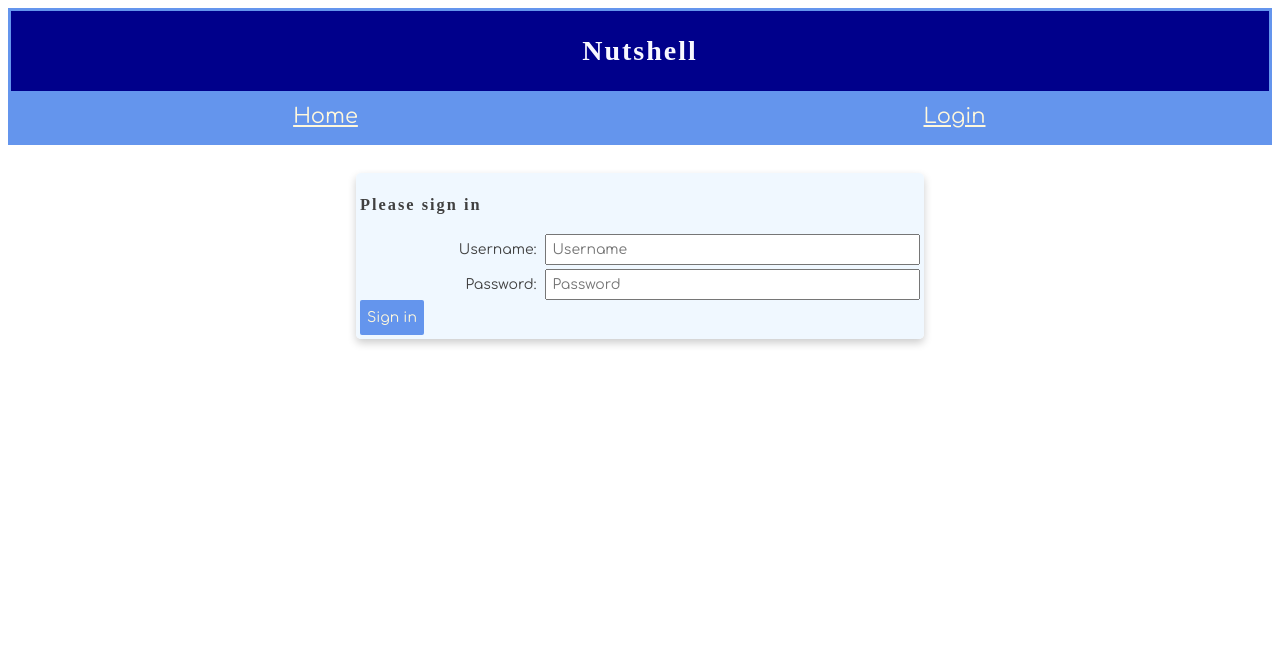
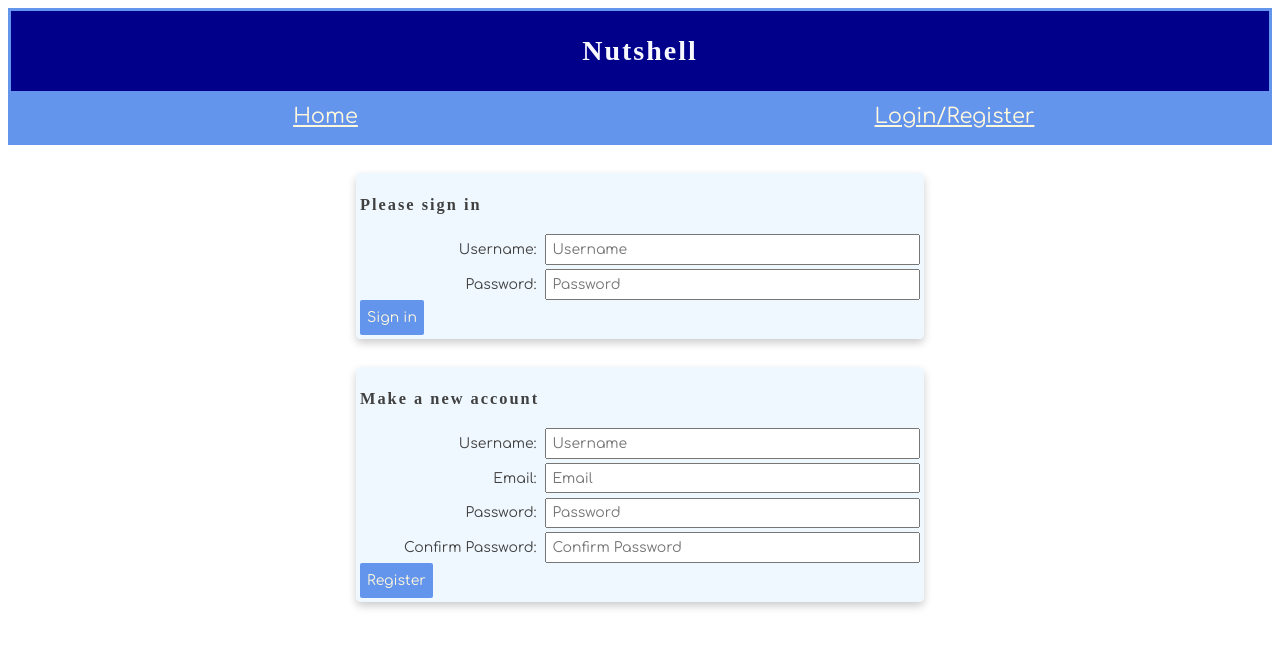
Before and after one commit to nss-day-cohort-38/react-nutshell-purple-turf-storm, a React (Create React App) app: page /login in a window 1280 px wide. Shown: the top 648 px of the page. Built offline with nearby package versions, Linux system fonts and the light colour scheme; a web font is replaced by a local one.

Commit message:
full registration

```diff
--- a/src/components/auth/Login.js
+++ b/src/components/auth/Login.js
@@ -8,11 +8,65 @@ const Login = props => {
     password: ""
   });
 
-  // Update state whenever an input field is edited
+  const [register, setRegister] = useState({
+    userName: "",
+    password: "",
+    email: "",
+    confirmPassword: ""
+  });
+
   const handleFieldChange = evt => {
     const stateToChange = { ...credentials };
     stateToChange[evt.target.id] = evt.target.value;
     setCredentials(stateToChange);
+  };
+
+  const handleRegFieldChange = evt => {
+    const stateToChange = { ...register };
+    stateToChange[evt.target.id] = evt.target.value;
+    setRegister(stateToChange);
+  };
+
+  const handleReg = e => {
+    e.preventDefault();
+    let valid = true;
+    UserManager.getAll().then(users => {
+      users.map(user => {
+        if (user.userName === register.userName) {
+          valid = false;
+          alert("Username already in database");
+        }
+      });
+      if (register.password !== register.confirmPassword) {
+        valid = false;
+        alert("Passwords do not match");
+      }
+      if (
+        register.userName === "" ||
+        register.password === "" ||
+        register.email === ""
+      ) {
+        valid = false;
+        alert("Please Fill in all fields");
+      }
+      if (valid) {
+        props.history.push("/");
+        const newUser = {
+          userName: register.userName,
+          password: register.password,
+          email: register.email
+        };
+        UserManager.post(newUser)
+          .then(UserManager.getAll)
+          .then(users => {
+            const newCred = {
+              userName: register.userName,
+              password: register.password
+            };
+            props.setUser(newCred, users.length);
+          });
+      }
+    });
   };
 
   const handleLogin = e => {
@@ -36,6 +90,7 @@ const Login = props => {
   };
 
   return (
+    <>
       <form onSubmit={handleLogin}>
         <fieldset>
           <h3>Please sign in</h3>
@@ -62,6 +117,51 @@ const Login = props => {
           <button type="submit">Sign in</button>
         </fieldset>
       </form>
+
+      <form onSubmit={handleReg}>
+        <fieldset>
+          <h3>Make a new account</h3>
+          <div className="formgrid">
+            <label htmlFor="inputUserName">Username: </label>
+            <input
+              onChange={handleRegFieldChange}
+              type="userName"
+              id="userName"
+              placeholder="Username"
+              required=""
+              autoFocus=""
+            />
+            <label htmlFor="inputEmail">Email: </label>
+            <input
+              onChange={handleRegFieldChange}
+              type="email"
+              id="email"
+              placeholder="Email"
+              required=""
+            />
+
+            <label htmlFor="inputPassword">Password: </label>
+            <input
+              onChange={handleRegFieldChange}
+              type="password"
+              id="password"
+              placeholder="Password"
+              required=""
+            />
+
+            <label htmlFor="inputConfirmPassword">Confirm Password: </label>
+            <input
+              onChange={handleRegFieldChange}
+              type="password"
+              id="confirmPassword"
+              placeholder="Confirm Password"
+              required=""
+            />
+          </div>
+          <button type="submit">Register</button>
+        </fieldset>
+      </form>
+    </>
   );
 };
 
--- a/src/components/home/Home.js
+++ b/src/components/home/Home.js
@@ -5,7 +5,6 @@ const Home = () => {
 
   return (
     <>
-    <div> Home </div>
     <h1> Purple Turf Storm</h1>
     <h2> Welcome to our website! </h2>
      <img src="https://cache.desktopnexus.com/thumbseg/2426/2426241-bigthumbnail.jpg" alt="Squirrel with Acorn"></img>
--- a/src/components/nav/NavBar.js
+++ b/src/components/nav/NavBar.js
@@ -63,7 +63,7 @@ const NavBar = props => {
           ) : (
             <li>
               <Link className="nav-link" to="/login">
-                Login
+                Login/Register
               </Link>
             </li>
           )}
```
Lines whose indentation alone changed are shown as unchanged.
